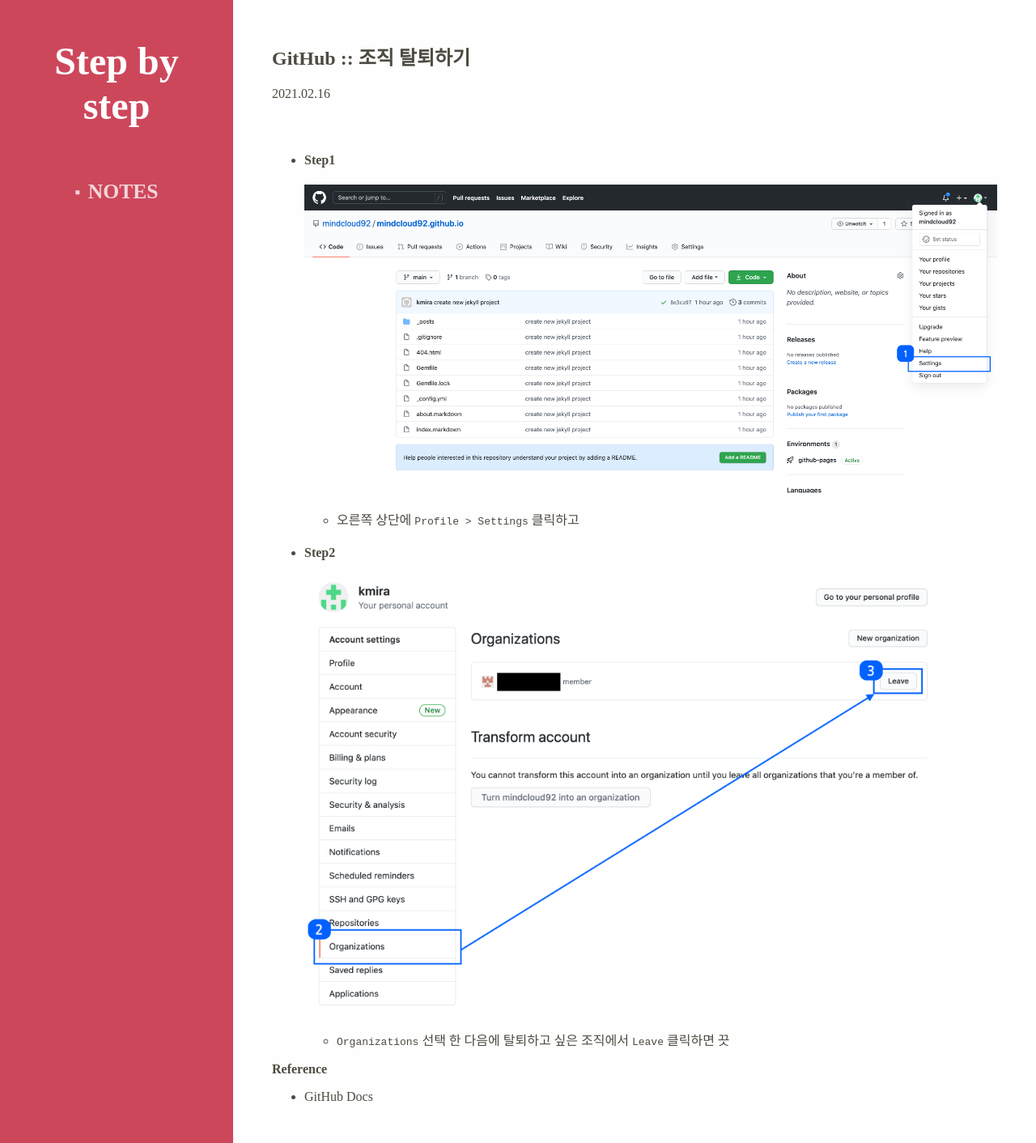
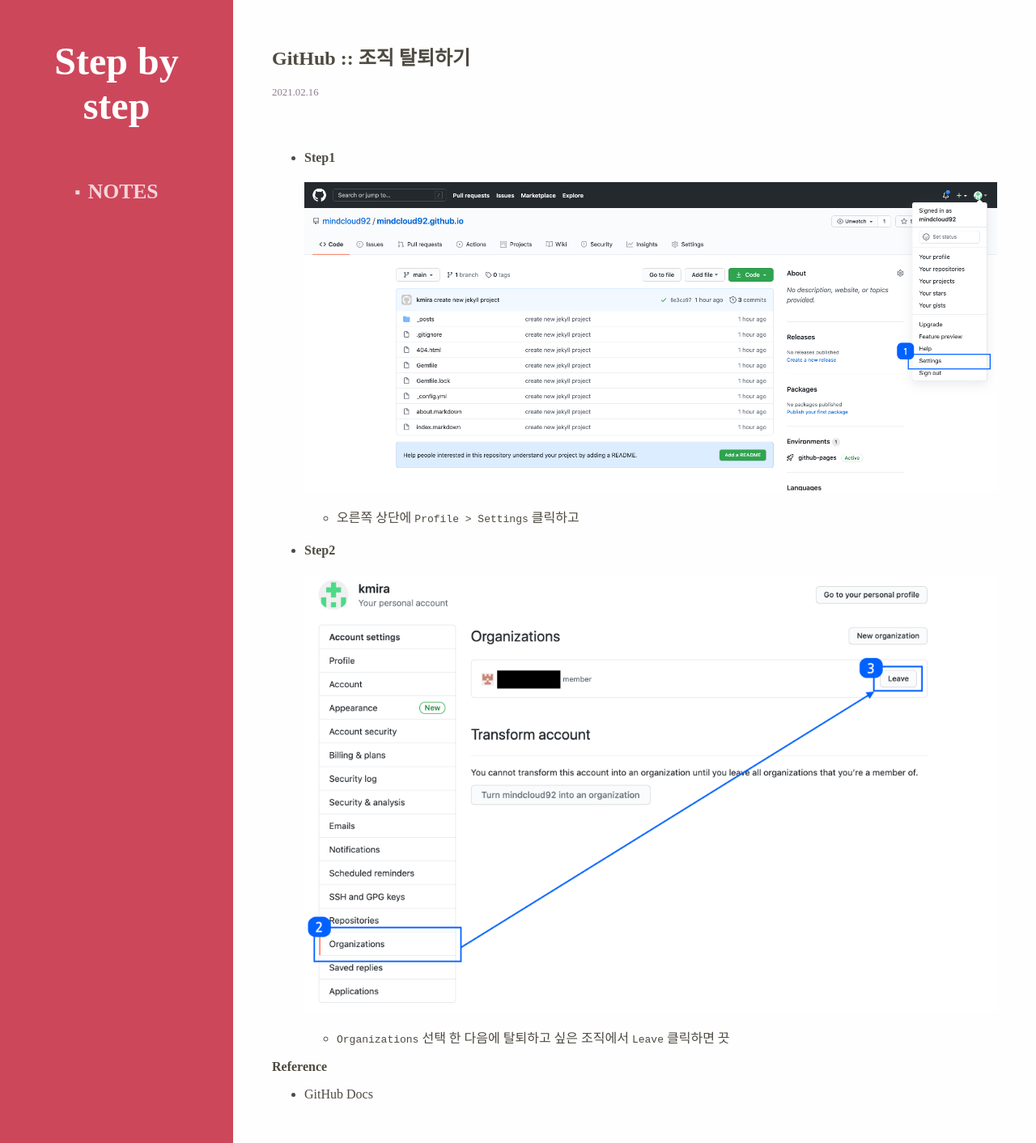
Before and after one commit to mindcloud92/mindcloud92.github.io, a Jekyll site: the page built from _posts/etc/2021-02-16-github--leave-from-the-organization.md, in a window 1280 px wide. Shown: the whole page at 81% size. Built offline with Jekyll 4.4.1, drawn with Linux system fonts in a browser that asks for light colours; nearby versions of some CDN libraries; some web fonts are replaced.

Commit message:
style change

```diff
--- a/_layouts/post.html
+++ b/_layouts/post.html
@@ -4,14 +4,12 @@
     <body class="{{ page.layout }} container">
         {% include navigation-bar.html %}
 
-        <div class="contents-wrapper">
-            <section>
-                <h2 class="post-title">{{ page.title }}</h2>
-                <p class="post-date">{{ page.date | date: '%Y.%m.%d' }}</p>
-                <div class="post-content mt-4">
-                    {{ page.content }}
-                </div>
-            </section>
+        <div class="contents-wrapper post-detail">
+            <h2 class="title">{{ page.title }}</h2>
+            <p class="date">{{ page.date | date: '%Y.%m.%d' }}</p>
+            <div class="post-content mt-4">
+                {{ page.content }}
+            </div>
         </div>
     </body>
 </html>
--- a/static/css/partial/_post--base.sass
+++ b/static/css/partial/_post--base.sass
@@ -1,4 +1,4 @@
-.post-container
+[class^=post-]
   .date
     color: $font-color--post-date
     font-size: .8em
```
